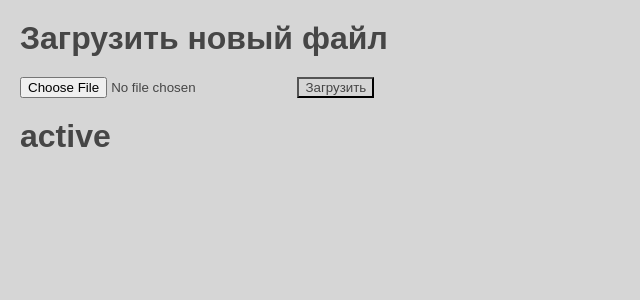
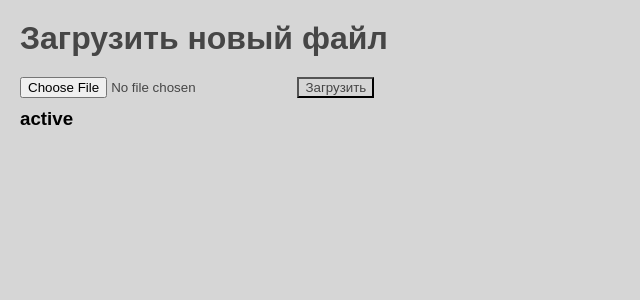
Before and after one commit to passha228/big_data_project_tsu, a Flask app: template Server/templates/index.html in a window 1280 px wide. Shown: the top 300 px of the page, without its empty margins (0-640 px from the left). Run offline with Flask 3, Linux system fonts and the light colour scheme; the template is opened without the code that fills it: most values are stand-ins (such as "Sample title", 1, 10 or a date in 2020).

Commit message:
add padding to state in index.html

```diff
--- a/Server/static/css/style.css
+++ b/Server/static/css/index.css
@@ -24,3 +24,8 @@
 button:active{
     background-color: #966e6e;
 }
+
+h3 {
+    padding-left: 20px;
+    padding-top: 10px;
+}
--- a/Server/templates/index.html
+++ b/Server/templates/index.html
@@ -2,7 +2,7 @@
 <meta charset="UTF-8">
 <meta http-equiv="X-UA-Compatible" content="IE=edge">
 <meta name="viewport" content="width=device-width, initial-scale=1.0">
-<link type="text/css" href="{{url_for('static', filename='css/style.css')}}" rel="stylesheet" />
+<link type="text/css" href="{{url_for('static', filename='css/index.css')}}" rel="stylesheet" />
     <title>Загрузить новый файл</title>
     <h1>Загрузить новый файл</h1>
     <form method=post enctype=multipart/form-data>
@@ -10,6 +10,6 @@
       <input type=submit value=Загрузить>
     </form>
     {% if state %}
-        <h1>{{state}}</h1>
+        <h3 margin="10px">{{state}}</h3>
     {% endif %}
 </html>
```
